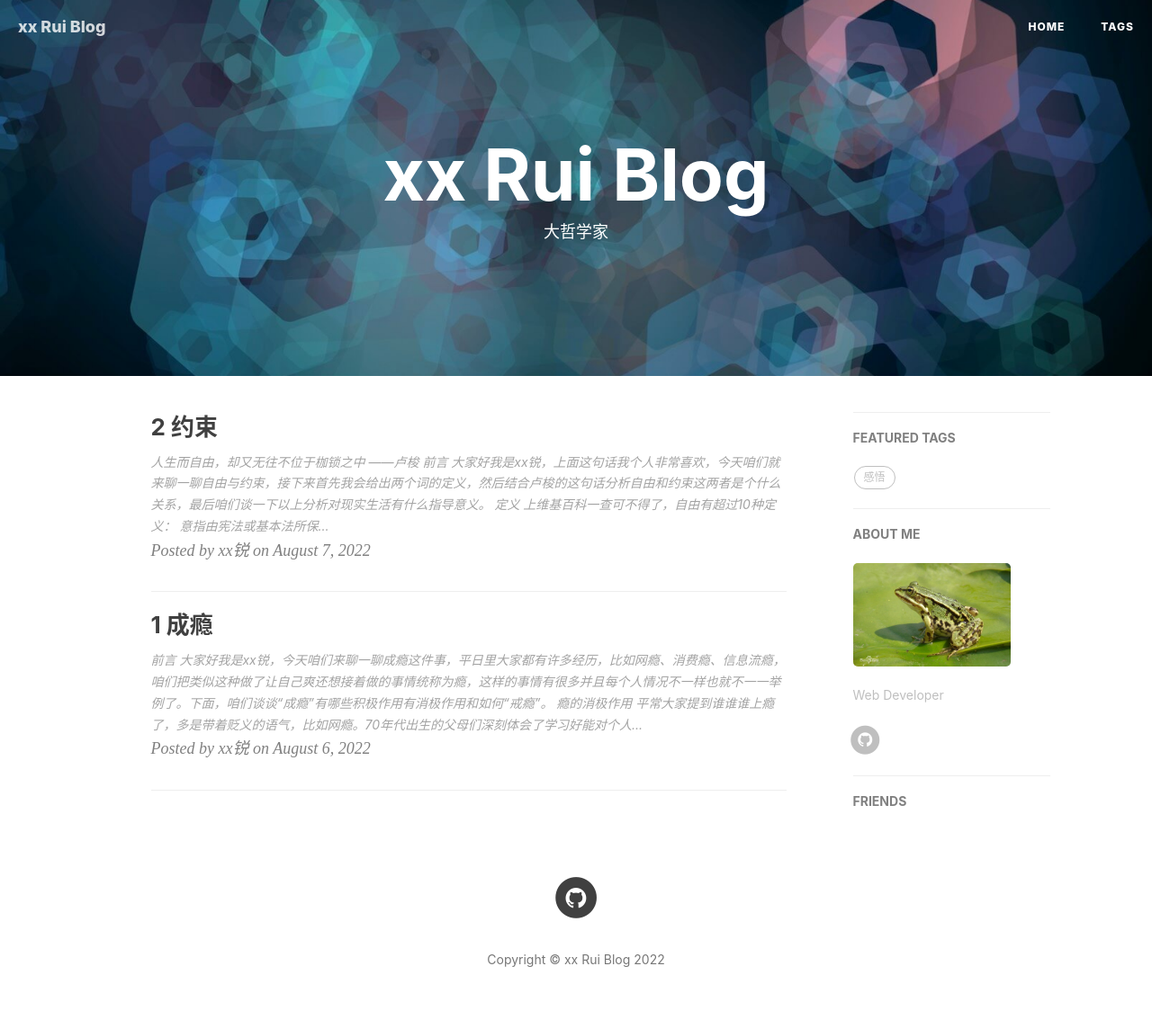
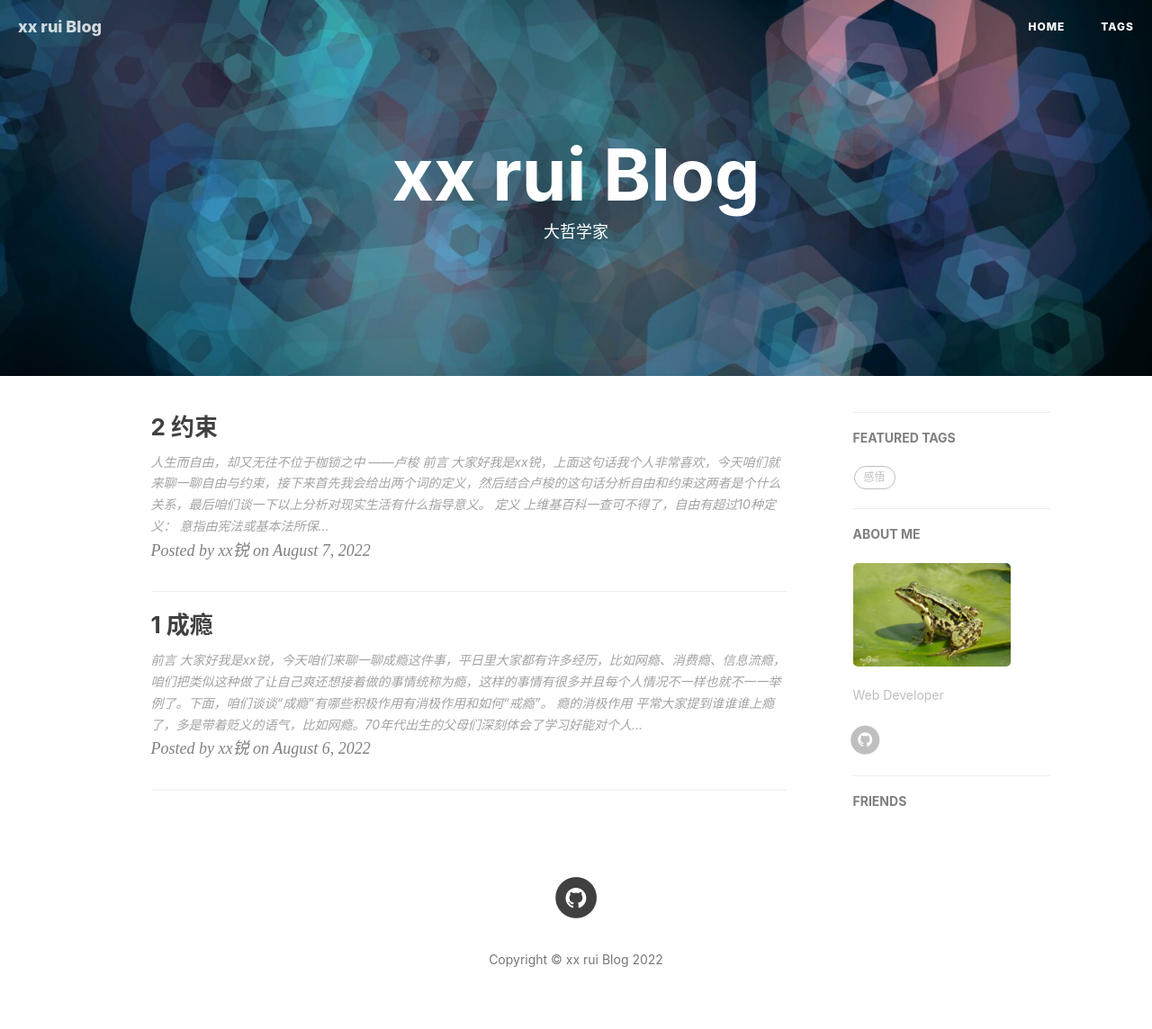
Before and after one commit to Fr3027/Fr3027.github.io, a Jekyll site: the page built from index.html, in a window 1280 px wide. Shown: the whole page at 90% size. Built offline with Jekyll 4.4.1, drawn with Linux system fonts in a browser that asks for light colours; nearby versions of some CDN libraries; the list of posts is cut into pages by our own code; comment, search, counter and statistics services are not loaded.

Commit message:
改网站名

```diff
--- a/_config.yml
+++ b/_config.yml
@@ -1,8 +1,8 @@
 # theme: jekyll-theme-cayman
 
 # Site settings
-title: xx Rui Blog
-SEOTitle: xx锐的博客 | xx Rui Blog
+title: xx rui Blog
+SEOTitle: xx锐的博客 | xx rui Blog
 header-img: img/home-bg.png
 email: ilopez153027@gmail.com
 description: "全栈开发 | 不可知论者 | xx锐，Web & Full-stack Engineer | xx锐的个人博客啊"
```
Also changed, not shown: 4 other files.
